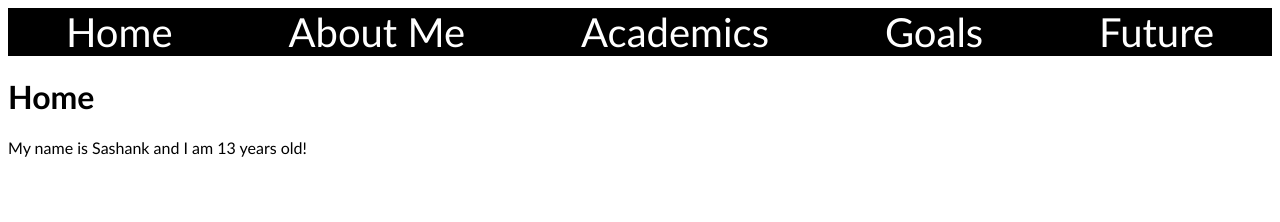
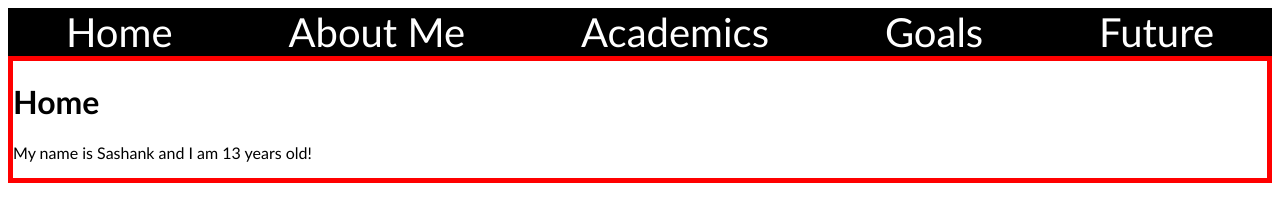
Before and after one commit to SashankASC24/SashankASC24.github.io, a plain HTML site: page index.html in a window 1280 px wide. Drawn offline with Linux system fonts and the light colour scheme.

Commit message:
Update style.css

```diff
--- a/style.css
+++ b/style.css
@@ -10,3 +10,7 @@ nav {
     justify-content: space-around;
     align-items: center;
 }
+
+.Home {
+    border: 5px, solid, red;
+}
```
